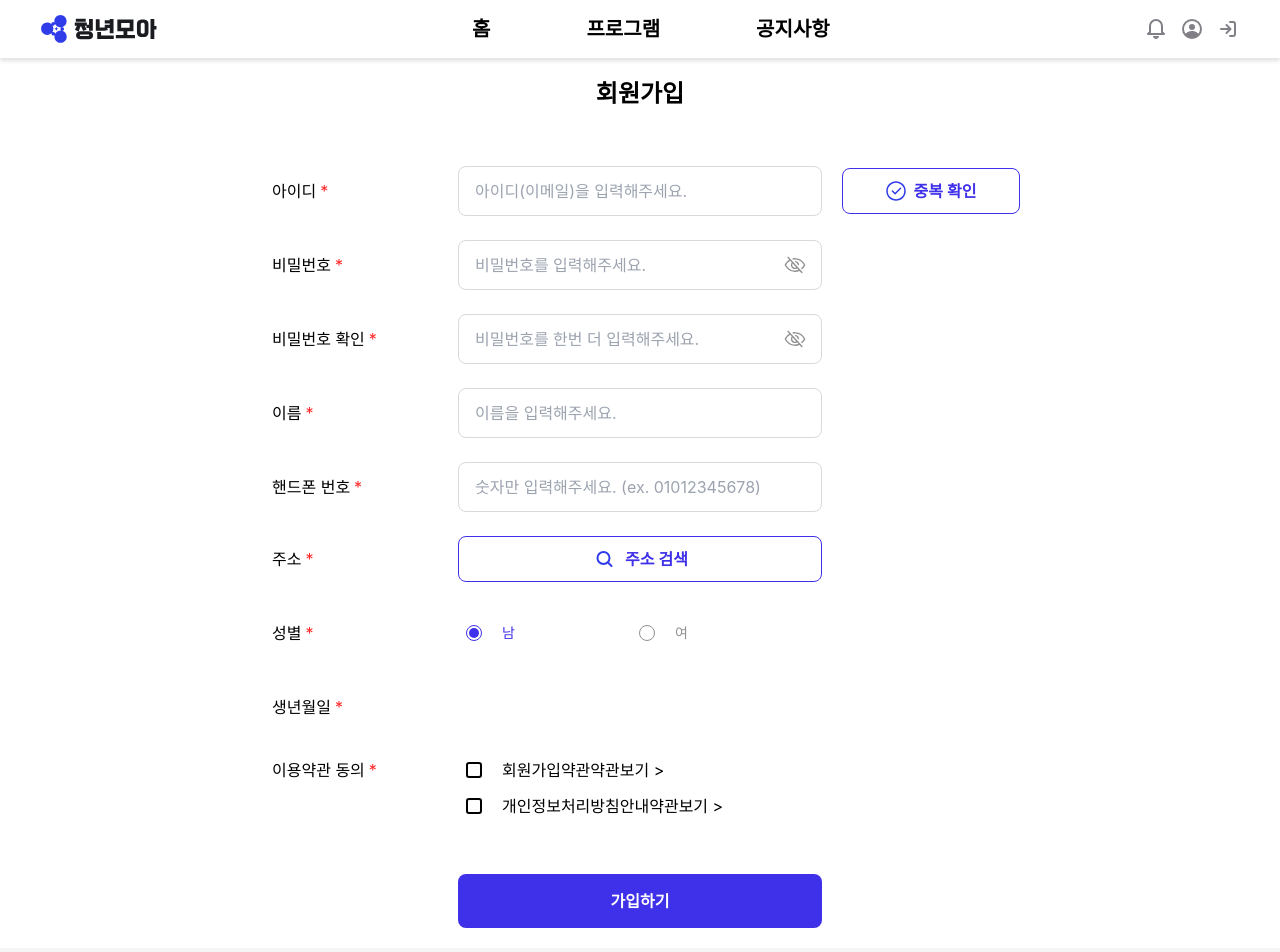
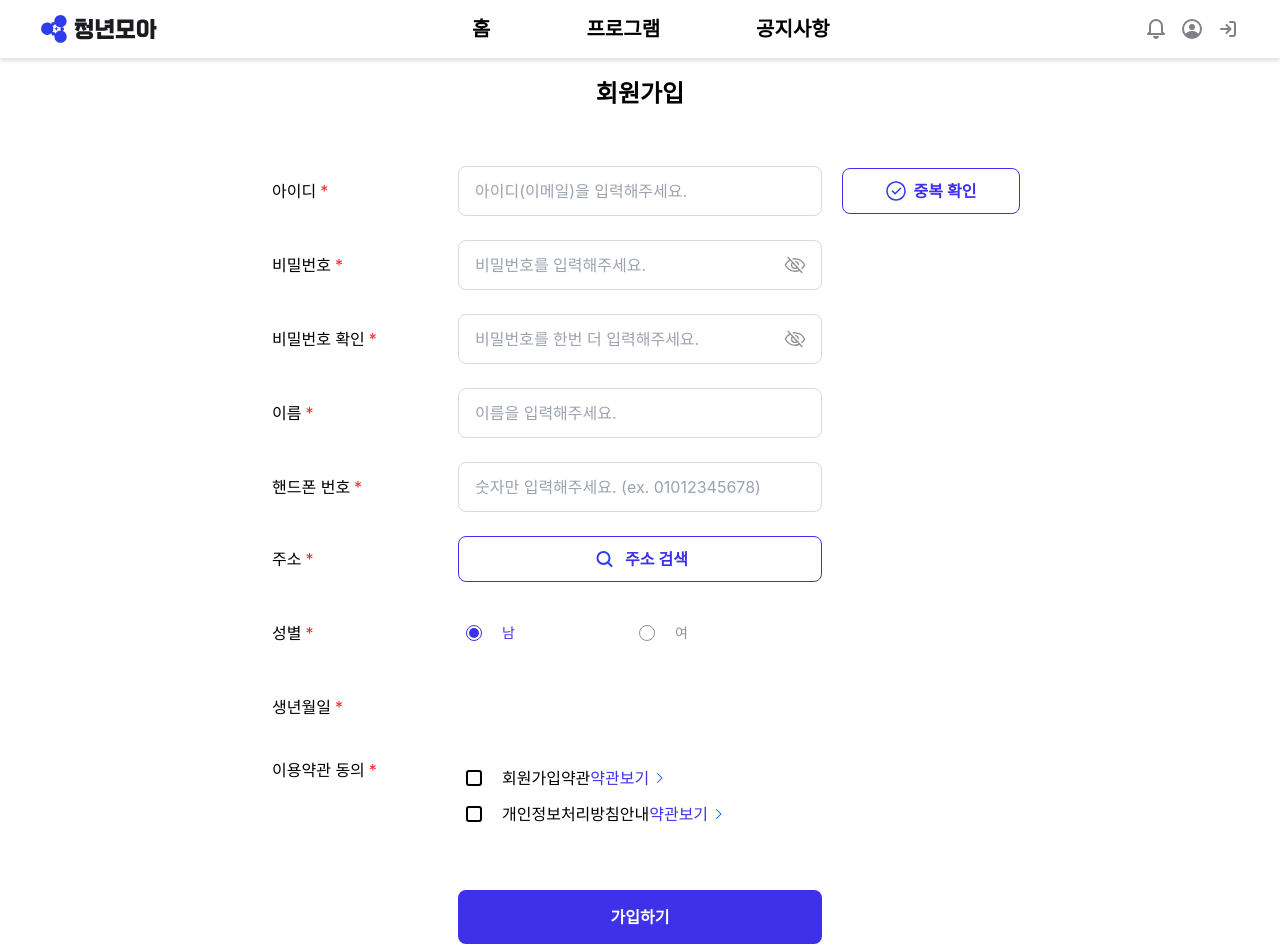
Before and after one commit to youth-moa/youth-moa-web, a React (Vite) app: page /sign-up in a window 1280 px wide. Shown: the top 952 px of the page. Built offline with nearby package versions, Linux system fonts and the light colour scheme.

Commit message:
feat: 약관 동의 아이콘 추가

```diff
--- a/src/assets/icons/index.ts
+++ b/src/assets/icons/index.ts
@@ -5,9 +5,18 @@ import IcoDownload from "./download.svg?react";
 import IcoEyeSlash from "./eye-slash.svg?react";
 import IcoEye from "./eye.svg?react";
 import IcoHamburger from "./hamburger.svg?react";
+import IcoNext from "./next.svg?react";
 import IcoSearch from "./search.svg?react";
 import IcoSetting from "./setting.svg?react";
 
-
-
-export { IcoAlarm, IcoCheckOutlined, IcoDownload, IcoEyeSlash, IcoEye, IcoHamburger, IcoSearch, IcoSetting }
+export {
+  IcoAlarm,
+  IcoCheckOutlined,
+  IcoDownload,
+  IcoEyeSlash,
+  IcoEye,
+  IcoHamburger,
+  IcoNext,
+  IcoSearch,
+  IcoSetting,
+};
--- a/src/pages/SignUp.tsx
+++ b/src/pages/SignUp.tsx
@@ -9,7 +9,7 @@ import { Checkbox } from "../components/common/Checkbox";
 import { List } from "../components/sign-up/List";
 import { InputContainer } from "../components/sign-up/InputContainer";
 
-import { IcoCheckOutlined, IcoSearch } from "../assets";
+import { IcoCheckOutlined, IcoNext, IcoSearch } from "../assets";
 import { BUTTON_TYPE } from "../constants/keys";
 // import { AccountType } from "../types/auth";
 
@@ -144,20 +144,24 @@ export default function SignUpPage() {
 
         <li className="flex flex-col items-start w-full gap-2 md:grid md:grid-cols-4">
           <Label label="이용약관 동의" required className="col-span-1" />
-          <div className="flex flex-col col-span-2 gap-3 mx-2">
+          <div className="flex flex-col w-full gap-3 p-2 md:col-span-2">
             <Checkbox ref={agreeSignUpRef}>
               <div className="flex items-center justify-between w-full">
                 <p>회원가입약관</p>
-                {/* TODO: > 아이콘 교체 */}
-                <button>약관보기 {`>`}</button>
+                <button className="flex items-center gap-2 text-blue">
+                  약관보기
+                  <IcoNext />
+                </button>
               </div>
             </Checkbox>
 
             <Checkbox ref={agreePersonalInfoRef}>
               <div className="flex items-center justify-between w-full">
                 <p>개인정보처리방침안내</p>
-                {/* TODO: > 아이콘 교체 */}
-                <button>약관보기 {`>`}</button>
+                <button className="flex items-center gap-2 text-blue">
+                  약관보기
+                  <IcoNext />
+                </button>
               </div>
             </Checkbox>
           </div>
```
Also changed, not shown: src/assets/icons/next.svg (added).
